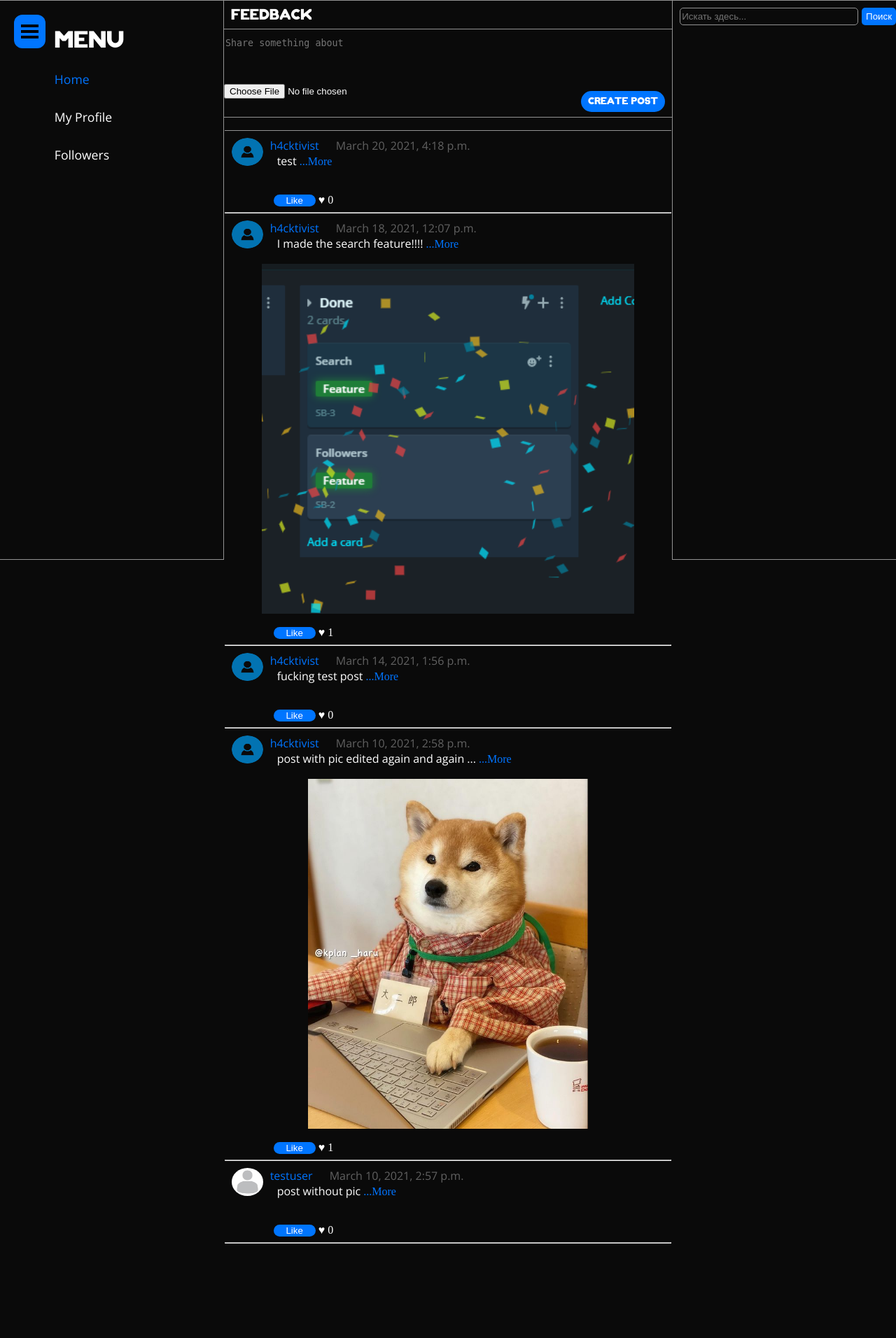
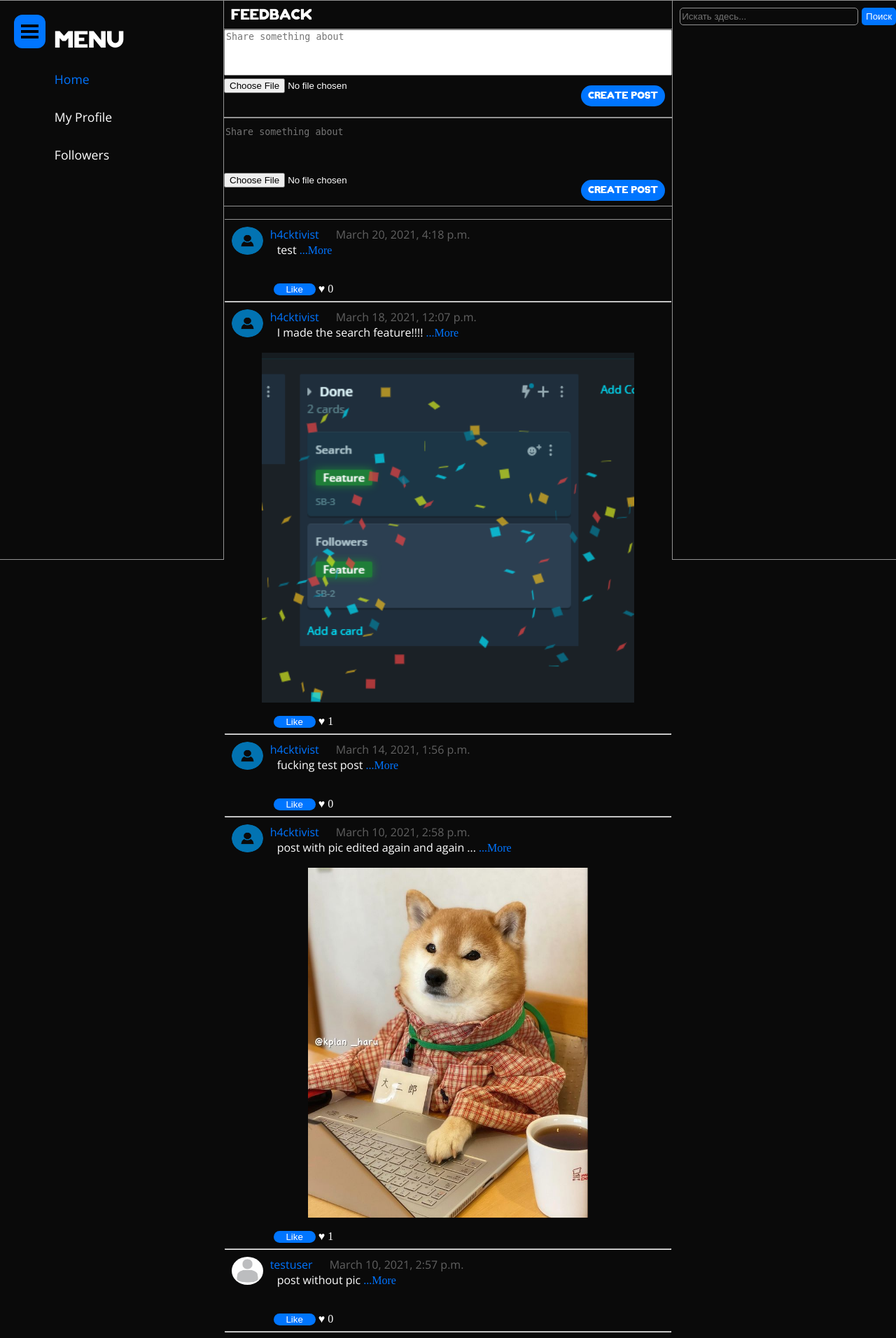
Before and after one commit to h4cktivist/twitter-clone, a Django app: page / in a window 1280 px wide. Shown: the whole page at 70% size. Before the commit the page ends 1777 px from the top, so only its background shows below. Run offline with Django 3.2, Linux system fonts and the light colour scheme; data comes from the database, SQL or seed files in the repository.

Commit message:
feat: adaptive PostCreationForm add

```diff
--- a/main/forms.py
+++ b/main/forms.py
@@ -12,9 +12,26 @@ class PostCreationForm(forms.ModelForm):
         super().__init__(*args, **kwargs)
         attrs = {
             'id': 'txtarea',
-            'onKeyUp': "AutoSize();",
+            'onKeyUp': 'AutoSize();',
             'style': 'height: 60px; max-height: 140px; width: 99%;',
             'maxlength': '800',
             'placeholder': 'Share something about'
         }
         self.fields['text'].widget.attrs.update(attrs)
+
+
+class PostCreationFormAdaptive(forms.ModelForm):
+    class Meta:
+        model = Post
+        fields = ['text', 'image']
+
+    def __init__(self, *args, **kwargs):
+        super().__init__(*args, **kwargs)
+        attrs = {
+            'id': 'txtarea_lowsize',
+            'onKeyUp': 'AutoSize();',
+            'style': 'height: 60px; max-height: 140px; width: 99%;',
+            'maxlength': '800',
+            'placeholder': 'Share something about'
+        }
+        self.fields['text'].widget.attrs.update(attrs)
--- a/main/views.py
+++ b/main/views.py
@@ -7,26 +7,38 @@ from django.contrib import messages
 from django.contrib.auth.decorators import login_required
 
 from .models import Post, Like
-from .forms import PostCreationForm
+from .forms import PostCreationForm, PostCreationFormAdaptive
 
 
 def index(request):
     if request.method == 'POST':
         try:
             form = PostCreationForm(request.POST, request.FILES)
+            form_adaptive = PostCreationFormAdaptive(request.POST, request.FILES)
+
             if form.is_valid():
                 post = form.save(commit=False)
                 post.user = request.user
                 post.date = timezone.now()
                 post.save()
                 return redirect('index')
+
+            elif form_adaptive.is_valid():
+                post = form_adaptive.save(commit=False)
+                post.user = request.user
+                post.date = timezone.now()
+                post.save()
+                return redirect('index')
+
         except ValueError:
             return redirect('login')
 
     posts = Post.objects.order_by('-date')
+
     form = PostCreationForm()
+    form_adaptive = PostCreationFormAdaptive
 
-    context = {'posts': posts, 'form': form}
+    context = {'posts': posts, 'form': form, 'form_adaptive': form_adaptive}
     return render(request, 'index.html', context)
 
 
--- a/templates/index.html
+++ b/templates/index.html
@@ -31,6 +31,42 @@
     {% for message in messages %}
         <p>{{ message }}</p> <!-- Уведомление о новом посте -->
     {% endfor %}
+
+    {% if form %}
+        <!-- Post creation form  ADAPTIVE -->
+        <div class="post_create_form">
+
+        <form enctype="multipart/form-data" method="post">
+
+            <div id="form_block" style="height: 125px; max-height: 205px;">
+            <label>
+                {% csrf_token %}
+                {{ form_adaptive.text }}<br>
+                {{ form_adaptive.image }}
+                <button type="submit" class="crp_button">Create post</button>
+
+            </label>
+
+            </div>
+
+            <script type="text/javascript">
+                let txtarea = document.getElementById('txtarea_lowsize');
+                let formblock = document.getElementById('form_block');
+
+                function AutoSize(){
+                    if (txtarea.value.length >= 356){
+                        txtarea.style.height = parseInt(txtarea.style.height) + 90 + "px";
+                        formblock.style.height = parseInt(formblock.style.height) + 80 + "px";
+                    }
+                    else if (txtarea.value.length == 0){
+                        txtarea.style.height = 60 + "px";
+                        formblock.style.height = 125 + "px";
+                    }
+                }
+            </script>
+        </form>
+        </div>
+    {% endif %}
 
     {% if form %}
         <!-- Post creation form -->
```
